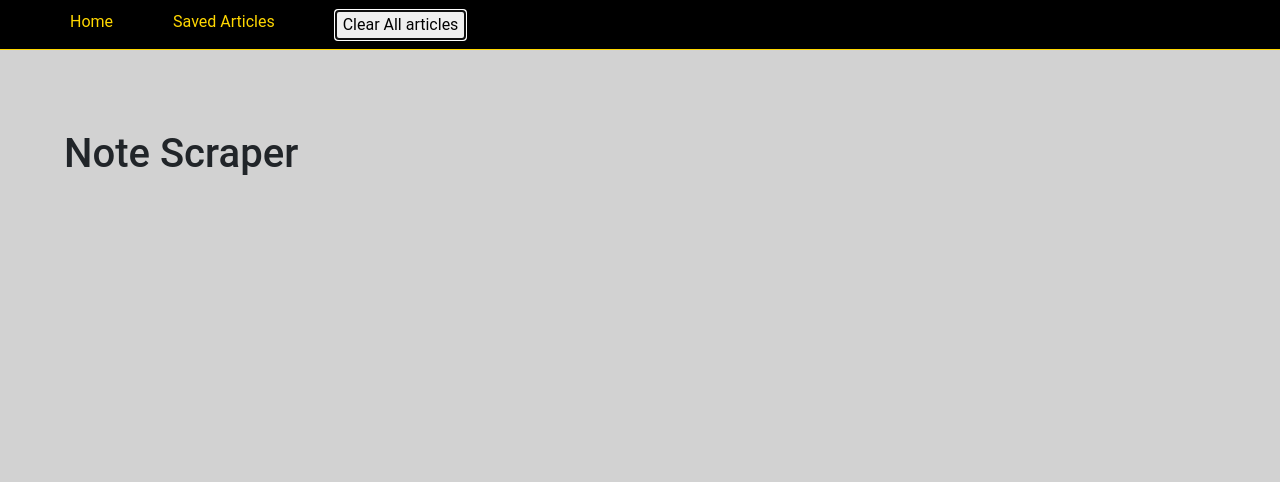
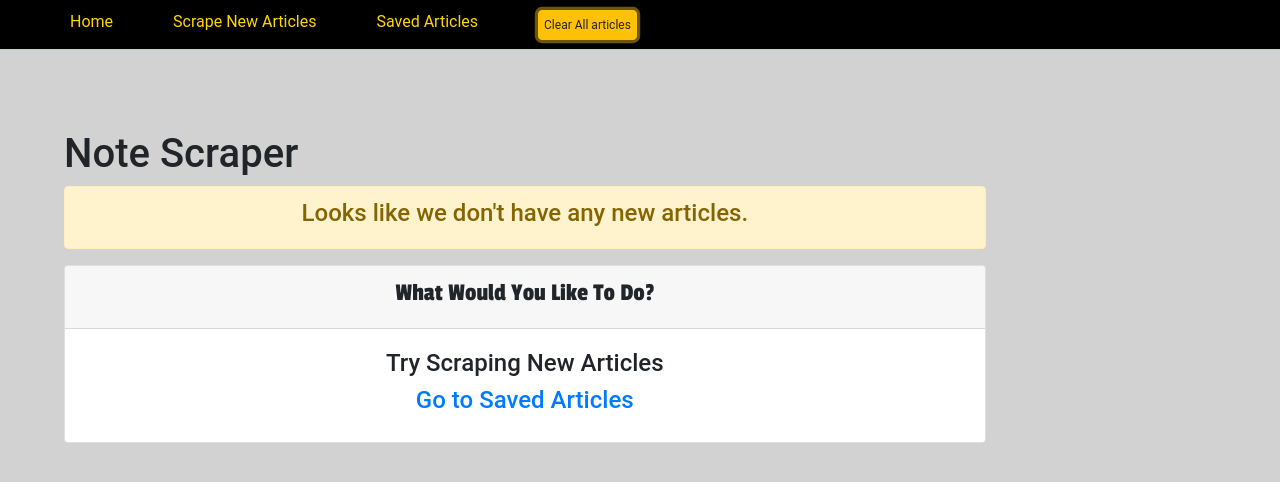
Before and after one commit to caam123/scrapehw, a website: page public/index.html in a window 1280 px wide. Both pictures are taken after a click on the button "Clear All articles". Drawn offline with nearby package versions, Linux system fonts and the light colour scheme; no server answers.

Commit message:
buttons for clear without DB, scraping done, WORKD routing for smth

```diff
--- a/public/app.js
+++ b/public/app.js
@@ -1,6 +1,8 @@
 //mport { StringDecoder } from "string_decoder";
 
 //Get the articles as JSON
+
+function showArticles(articles){
 
     $.getJSON("/articles", function(data){
         for (var i = 0; i < data.length; i++) {
@@ -32,4 +34,44 @@ $.getJSON("/articles", function(data){
             button.text("Full Article");
             cardBody.append(button);
         }
+    });
+};
+
+$(document).ready(function(){
+    showArticles();
 })
+
+$("#scraping").on("click", function(){
+    $.get("/scrape").then(function(data){
+        showArticles();
+        alert("Scraping completed");
+    });
+});
+
+function clearAll() {
+    var clearAll= $(
+      [
+        "<div class='alert alert-warning text-center'>",
+        "<h4>Looks like we don't have any new articles.</h4>",
+        "</div>",
+        "<div class='card'>",
+        "<div class='card-header text-center'>",
+        "<h3>What Would You Like To Do?</h3>",
+        "</div>",
+        "<div class='card-body text-center'>",
+        "<h4><a class='scrape-new'>Try Scraping New Articles</a></h4>",
+        "<h4><a href='/saved'>Go to Saved Articles</a></h4>",
+        "</div>",
+        "</div>"
+      ].join("")
+    );
+    // Appending this data to the page
+    $("#articles").append(clearAll);
+  };
+
+
+
+$("#clear").on("click", function(){
+    $("#articles").empty();
+    clearAll();
+})
--- a/public/index.html
+++ b/public/index.html
@@ -14,9 +14,10 @@
 <body>
   <nav>
       <ul class="main-nav">
-        <li class="nav-item"> <a href="#">Home</a></li>
+        <li class="nav-item"> <a href="/">Home</a></li>
+        <li class="nav-item"> <a id="scraping" href="/">Scrape New Articles</a></li>
         <li class="nav-item"><a href="#">Saved Articles</a></li>
-        <li class="nav-item"><Button>Clear All articles</Button></li>
+        <li class="nav-item"><Button id= "clear"class="btn btn-warning">Clear All articles</Button></li>
       </ul>
   </nav>
 
--- a/server.js
+++ b/server.js
@@ -64,6 +64,7 @@ app.get("/scrape", function(req, res){
 
         });
         res.send("Scraping Completed");
+        window.location.href("../");
     });
 });
 
```
Lines whose indentation alone changed are shown as unchanged.
